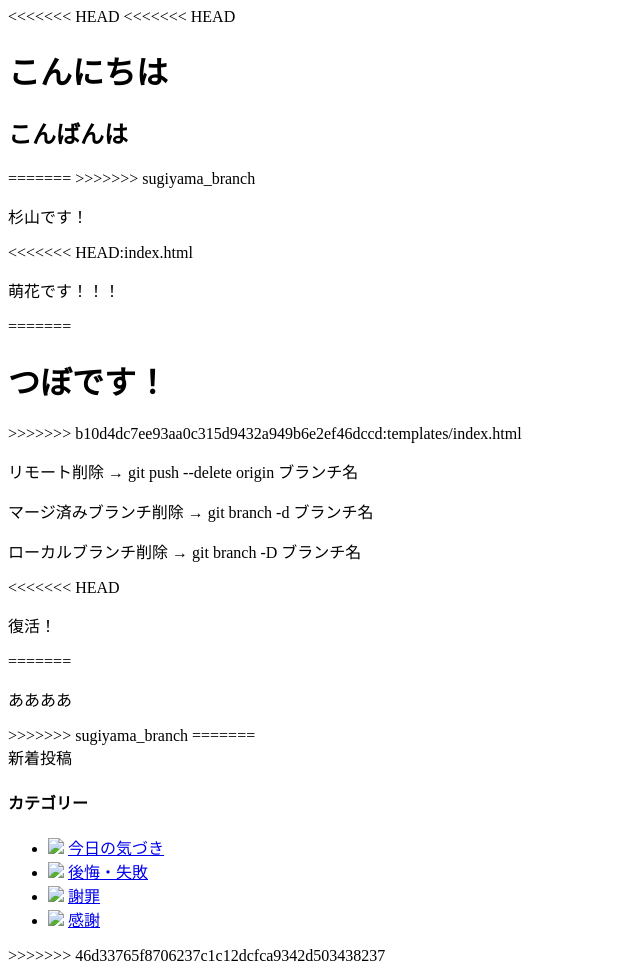
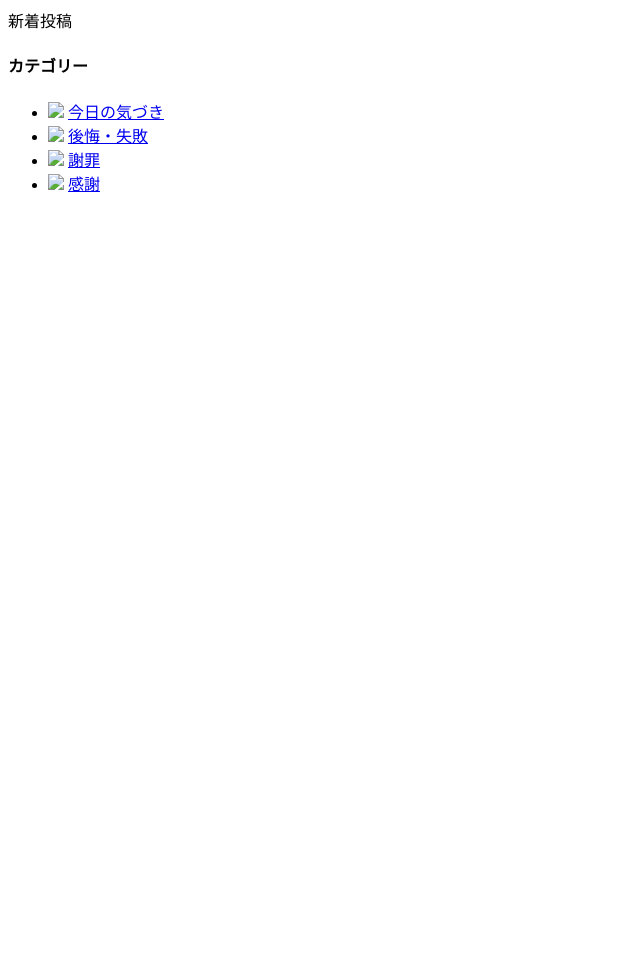
Before and after one commit to Take-6112/KIKKAKE, a Python web app: template templates/index.html in a window 1280 px wide. Shown: the whole page, without its empty margins (0-640 px from the left). After the commit the page ends 192 px from the top, so only its background shows below. Run offline with Jinja, Linux system fonts and the light colour scheme; the template is opened without the code that fills it, so the values that code supplies are empty.

Commit message:
インデックス修正

```diff
--- a/templates/index.html
+++ b/templates/index.html
@@ -1,35 +1,5 @@
-<<<<<<< HEAD
 <!DOCTYPE html>
-<html lang="en">
-<head>
-    <meta charset="UTF-8">
-    <meta name="viewport" content="width=device-width, initial-scale=1.0">
-    <title>Document</title>
-</head>
-<body>
-<<<<<<< HEAD
-    <h1>こんにちは</h1>
-    <h2>こんばんは</h2>
-=======
->>>>>>> sugiyama_branch
-    <p>杉山です！</p>
-<<<<<<< HEAD:index.html
-    <p>萌花です！！！</p>
-=======
-    <h1>つぼです！</h1>
->>>>>>> b10d4dc7ee93aa0c315d9432a949b6e2ef46dccd:templates/index.html
-    <p>リモート削除 → git push --delete origin ブランチ名</p>
-    <p>マージ済みブランチ削除 → git branch -d ブランチ名</p>
-    <p>ローカルブランチ削除 → git branch -D ブランチ名</p>
-<<<<<<< HEAD
-    <p>復活！</p>
-=======
-    <p>ああああ</p>
->>>>>>> sugiyama_branch
-</body>
-=======
-<!DOCTYPE html>
-<html lang="en">
+<html lang="ip">
 <head>
     <meta charset="UTF-8">
     <meta name="viewport" content="width=device-width, initial-scale=1.0">
@@ -83,5 +53,4 @@
         </div>
     </div>
 </body>
->>>>>>> 46d33765f8706237c1c12dcfca9342d503438237
 </html>
```
